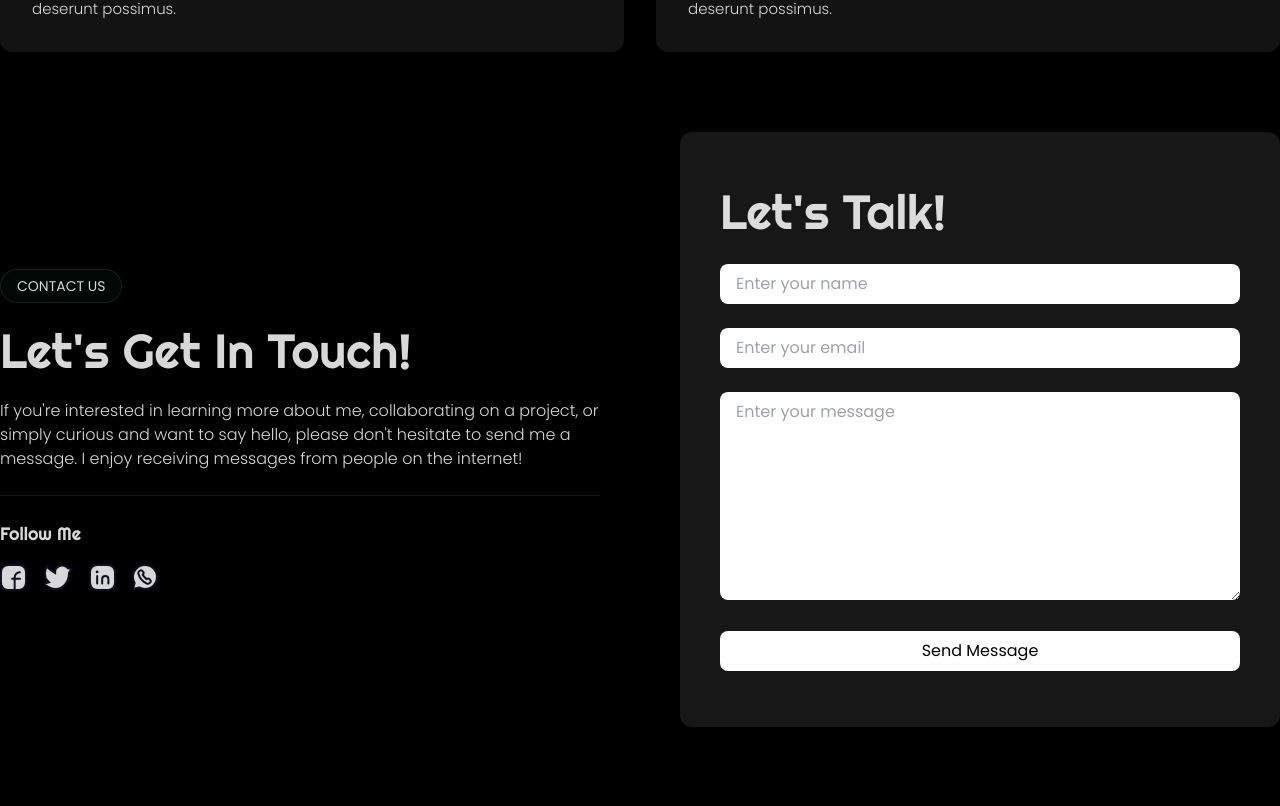
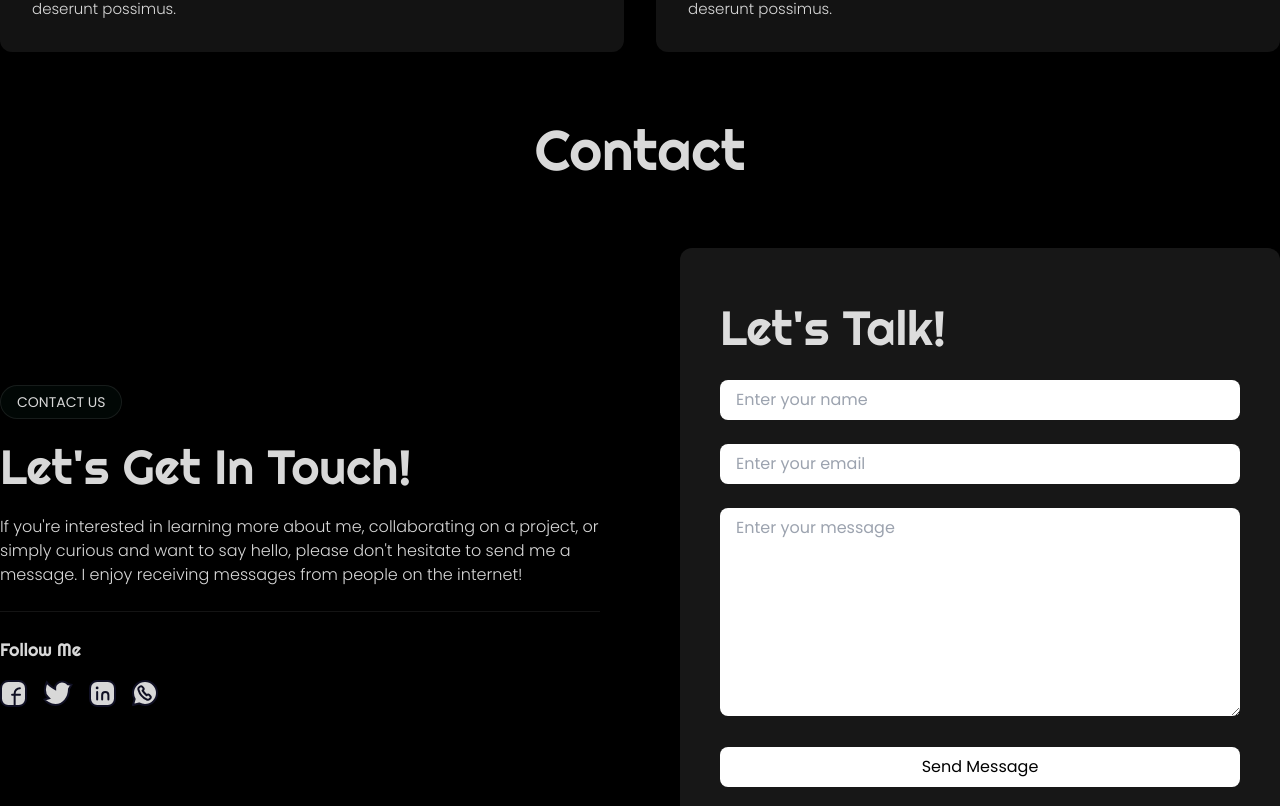
Before and after one commit to Polashahmad01/front-end-portfolio-app, a Next.js app: page / in a window 1280 px wide. Shown: the part 4414-5220 px from the top of the page. Built offline with nearby package versions, Linux system fonts and the light colour scheme.

Commit message:
Update contact page layout and styles.- Refactor ContactPage component.- Add new styles and structure.- Improve user interaction

```diff
--- a/src/components/ContactPage.jsx
+++ b/src/components/ContactPage.jsx
@@ -4,7 +4,9 @@ const righteous = Righteous({ subsets: ["latin"], weight: ["400"] });
 
 export default function ContactPage() {
   return (
-    <section className="container mx-auto my-[10vh]">
+    <section className="common-container">
+      <div className="px-4 xl:px-0 mb-[10vh]">
+        <h3 className={`${righteous.className} text-3xl opacity-85 mb-[10vh] text-center lg:text-[56px]`}>Contact</h3>
         <div className="grid grid-cols-1 sm:grid-cols-2 items-center gap-20 mx-4 xl:mx-0">
           <div className="opacity-85">
             <div className="mb-6">
@@ -55,6 +57,7 @@ export default function ContactPage() {
             </div>
           </div>
         </div>
+      </div>
     </section>
   );
 }
--- a/src/components/MyExperiencePage.jsx
+++ b/src/components/MyExperiencePage.jsx
@@ -11,7 +11,7 @@ const righteous = Righteous({ subsets: ["latin"], weight: ["400"] });
 export default function MyExperiencePage() {
   return (
     <section className="common-container">
-      <div className="px-4 xl:px-0">
+      <div className="px-4 xl:px-0 mb-[10vh]">
         <h3 className={`${righteous.className} text-3xl opacity-85 mb-[10vh] text-center lg:text-[56px]`}>My Experience</h3>
         <div className="grid grid-cols-1 lg:grid-cols-2 gap-8">
           <div className="opacity-85 p-8 rounded-xl bg-[#171717]">
```
Lines whose indentation alone changed are shown as unchanged.
